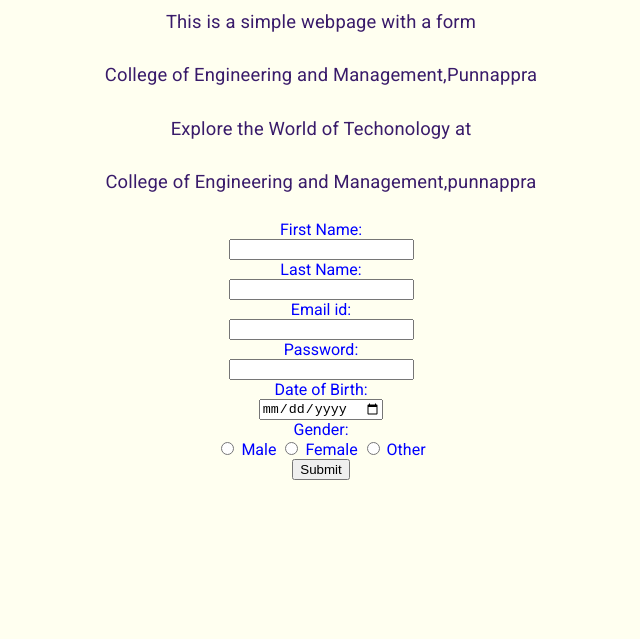
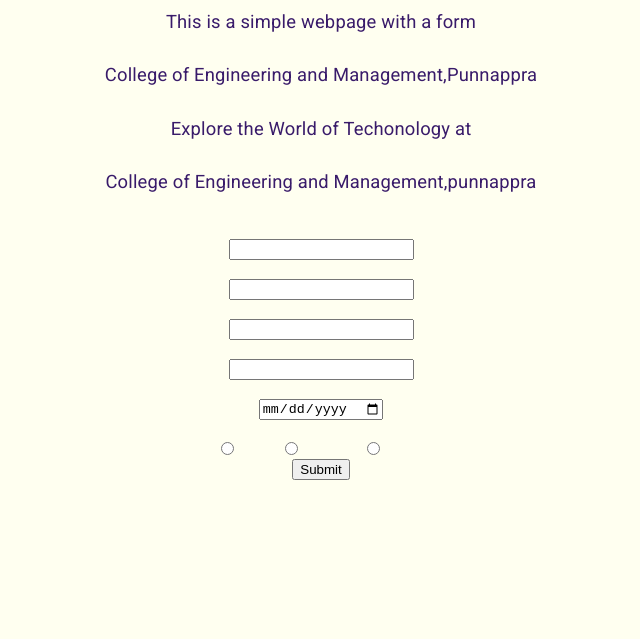
Before and after one commit to Lekshmi-krishnan/IT-LAB, a plain HTML site: page index.html in a window 1280 px wide. Shown: the part 161-800 px from the top of the page, without its empty margins (319-959 px from the left). Drawn offline with Linux system fonts and the light colour scheme.

Commit message:
Update index.html

```diff
--- a/index.html
+++ b/index.html
@@ -16,7 +16,7 @@
 		}
 	</style>
 </head>
-<body style="background-color:#fffff0;color:blue;font-family:'Roboto', Arial, sans-serif;text-align:center;">
+<body style="background-color:#fffff0;color:ivory;font-family:'Roboto', Arial, sans-serif;text-align:center;">
 
      <div style="display:flex;gap:1rem;justify-content:center;align-items:center;margin:3vh 0;">
      	<a href="./home.html"style="color:white">Home</a>
```
